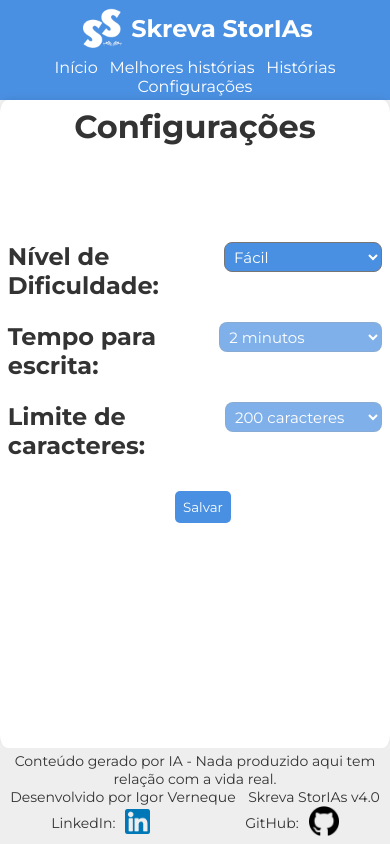
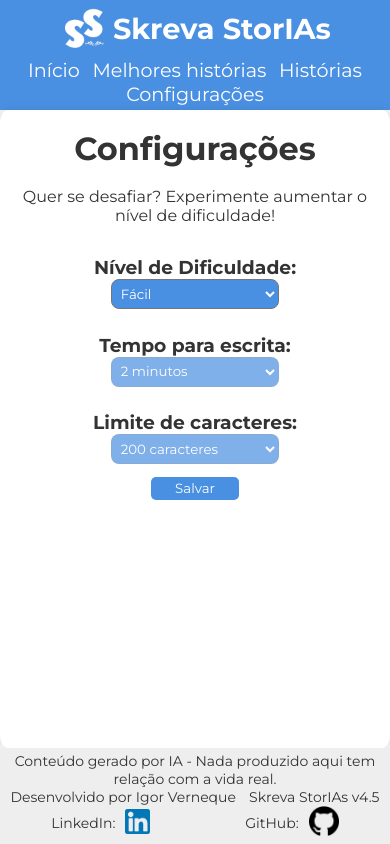
Before and after one commit to IgorVernequeDev/Skreva-StorIAs, a Flask app: page /configuracoes in a window 390 px wide. Run offline with Flask 3, Linux system fonts and the light colour scheme.

Commit message:
Skreva StorIAs v4.5 - Finalização da responsividade e correções finais.

```diff
--- a/app/models.py
+++ b/app/models.py
@@ -3,7 +3,6 @@ from . import db
 from datetime import datetime
 import pytz
 
-# Fuso horário de São Paulo
 fuso_sp = pytz.timezone('America/Sao_Paulo')
 
 def horario_sp():
--- a/app/routes/main.py
+++ b/app/routes/main.py
@@ -8,7 +8,7 @@ main = Blueprint('main', __name__)
 
 client = OpenAI(
 base_url="https://openrouter.ai/api/v1",
-api_key="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",
+api_key="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",
 )
 
 @main.route('/')
@@ -69,7 +69,7 @@ def resultado():
 
     resultado = client.completions.create(
         model="openai/gpt-4.1",
-        prompt=f"De acordo com a história: {historia}, gostaria que você a avaliasse rigorosamente, como se fosse uma prova de faculdade, a história deve ter começo, meio e fim. Com introdução, desenvolvimento e conclusão. Avalie-a de acordo com os 5 elementos da narrativa e se ela se encaixa no gênero história. Leve em consideração esses pontos: 📚 Coerência, 🧠 Criatividade, 📝 Qualidade gramatical e textual, 🎯 Moral ou mensagem e 🔗 Relação com a frase: {frase}. A avaliação deve ser feita em uma escala de 0 a 10, onde 0 é o pior e 10 é o melhor. Explique de forma bem breve o motivo da nota. Exemplo: 📚 Coerência: 8 - Pois é uma leitura fácil e não é confusa. (...) ATENÇÃO: TIRE OS '**' DA AVALIAÇÃO. no número 6, apenas diga a nota e o motivo sem repetir a frase. Depois, faça a média das notas (Ex: 🔢 Média final: 8), na hora de avaliar a relação com a frase, faça assim: '🔗 Relação com a frase: 8' e não apenas o emoji. APENAS DÊ AS NOTAS, A MÉDIA E OS MOTIVOS! (informalidade e gírias não descontam a nota). Se não houver história, apenas diga: 'Você não enviou uma história... Tente denovo, por favor.' Se a história conter palavras ofensivas/desrespeitoso, apenas diga: 'A história enviada contém conteúdo ofensivo e desrespeitoso. Não posso avaliá-la.'",
+        prompt=f"De acordo com a história: {historia}, gostaria que você a avaliasse rigorosamente, a história deve ter começo, meio e fim. Com introdução, desenvolvimento e conclusão. Avalie-a de acordo com os 5 elementos da narrativa e se ela se encaixa no gênero história. Leve em consideração esses pontos: 📚 Coerência, 🧠 Criatividade, 📝 Qualidade gramatical e textual, 🎯 Moral ou mensagem e 🔗 Relação com a frase: {frase}. A avaliação deve ser feita em uma escala de 0 a 10, onde 0 é o pior e 10 é o melhor. Explique de forma bem breve o motivo da nota. Exemplo: 📚 Coerência: 8 - Pois é uma leitura fácil e não é confusa. (...) ATENÇÃO: TIRE OS '**' DA AVALIAÇÃO. no número 6, apenas diga a nota e o motivo sem repetir a frase. Depois, faça a média das notas (Ex: 🔢 Média final: 8), na hora de avaliar a relação com a frase, faça assim: '🔗 Relação com a frase: 8' e não apenas o emoji. APENAS DÊ AS NOTAS, A MÉDIA E OS MOTIVOS! Se não houver história, apenas diga: 'Você não enviou uma história... Tente denovo, por favor.' Se a história conter palavras ofensivas/desrespeitoso, apenas diga: 'A história enviada contém conteúdo ofensivo e desrespeitoso. Não posso avaliá-la.'",
         max_tokens=300,
         temperature=0
     )
--- a/app/static/style.css
+++ b/app/static/style.css
@@ -80,7 +80,6 @@ button:hover {
 #settingsDiv {
     display: flex;
     flex-direction: column;
-    height: 50vh;
     justify-content: center;
     align-items: center;
 }
@@ -88,8 +87,8 @@ button:hover {
 #configDiv {
     display: flex;
     justify-content: space-around;
-    margin: 3%;
-    width: 100%;
+    margin: 1.5%;
+    width: 50%;
 }
 
 select {
@@ -98,7 +97,6 @@ select {
     border-radius: 8px;
     background-color: #4a90e2;
     color: white;
-    font-size: 15px;
     padding: 5px;
 }
 
@@ -155,3 +153,34 @@ footer {
     padding: 1%;
     width: 100%;
 }
+
+/* Media Queries */
+@media (max-width: 768px) {
+    header {
+        font-size: 1.2em;
+    }
+
+    nav {
+        flex-direction: column;
+    }
+
+    .container {
+        padding: 5%;
+    }
+
+    button {
+        width: 25%;
+        padding: 1%;
+    }
+
+    select {
+        width: 50%;
+    }
+    #configDiv {
+        width: 100%;
+        padding: 2%;
+        display: flex;
+        flex-direction: column;
+        align-items: center;
+    }
+}
--- a/app/templates/base.html
+++ b/app/templates/base.html
@@ -32,7 +32,7 @@
     <footer>
         <p>Conteúdo gerado por IA - Nada produzido aqui tem relação com a vida real.</p>
         <p>Desenvolvido por Igor Verneque</p>
-        <p>Skreva StorIAs v4.0</p>
+        <p>Skreva StorIAs v4.5</p>
         <div style="display: flex; align-items: center;">
             <p style="margin-right: 10px;">LinkedIn: </p>
             <a href="https://www.linkedin.com/in/igor-verneque/" target="blank">
--- a/app/templates/settings.html
+++ b/app/templates/settings.html
@@ -6,6 +6,8 @@
 
 <div style="text-align: center;">
     <h1>Configurações</h1>
+     <br>
+    <p>Quer se desafiar? Experimente aumentar o nível de dificuldade!</p>
 </div>
 <br>
 
@@ -13,7 +15,7 @@
     <div id="settingsDiv">
 
         <div id="configDiv">
-            <h2>Nível de Dificuldade:</h2>
+            <h3>Nível de Dificuldade:</h3>
             <select onchange="selecionarDificuldade()" name="dificuldade" id="dificuldade">
                 <option value="Fácil" {{ 'selected' if dificuldade == 'Fácil' }}>Fácil</option>
                 <option value="Médio" {{ 'selected' if dificuldade == 'Médio' }}>Médio</option>
@@ -23,7 +25,7 @@
         </div>
 
         <div id="configDiv">
-            <h2>Tempo para escrita:</h2>
+            <h3>Tempo para escrita:</h3>
             <select name="tempo" id="tempo" {{ 'disabled' if dificuldade != 'Personalizada' }}>
                 <option value="120" {{ 'selected' if dificuldade == 'Difícil' }}>2 minutos</option>
                 <option value="180" {{ 'selected' if dificuldade == 'Médio' }}>3 minutos</option>
@@ -32,7 +34,7 @@
         </div>
 
         <div id="configDiv">
-            <h2>Limite de caracteres:</h2>
+            <h3>Limite de caracteres:</h3>
             <select name="caracteres" id="caracteres" {{ 'disabled' if dificuldade != 'Personalizada' }}>
                 <option value="200" {{ 'selected' if dificuldade == 'Difícil' }}>200 caracteres</option>
                 <option value="300" {{ 'selected' if dificuldade == 'Médio' }}>300 caracteres</option>
@@ -40,11 +42,9 @@
             </select>
         </div>
 
-        <br>
-        <div style="text-align: center;">
-            <button type="submit" style="padding: 20%;">Salvar</button>
+        <div style="text-align: center; width: 100%;">
+            <button type="submit">Salvar</button>
         </div>
-
     </div>
 </form>
 
--- a/config.py
+++ b/config.py
@@ -5,6 +5,6 @@ load_dotenv()
 
 class Config:
     SECRET_KEY = os.getenv('SECRET_KEY')
-    OPENROUTER_API_KEY = os.getenv('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')
+    OPENROUTER_API_KEY = os.getenv('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')
     SQLALCHEMY_DATABASE_URI = 'sqlite:///stories.db'
     SQLALCHEMY_TRACK_MODIFICATIONS = False
```
